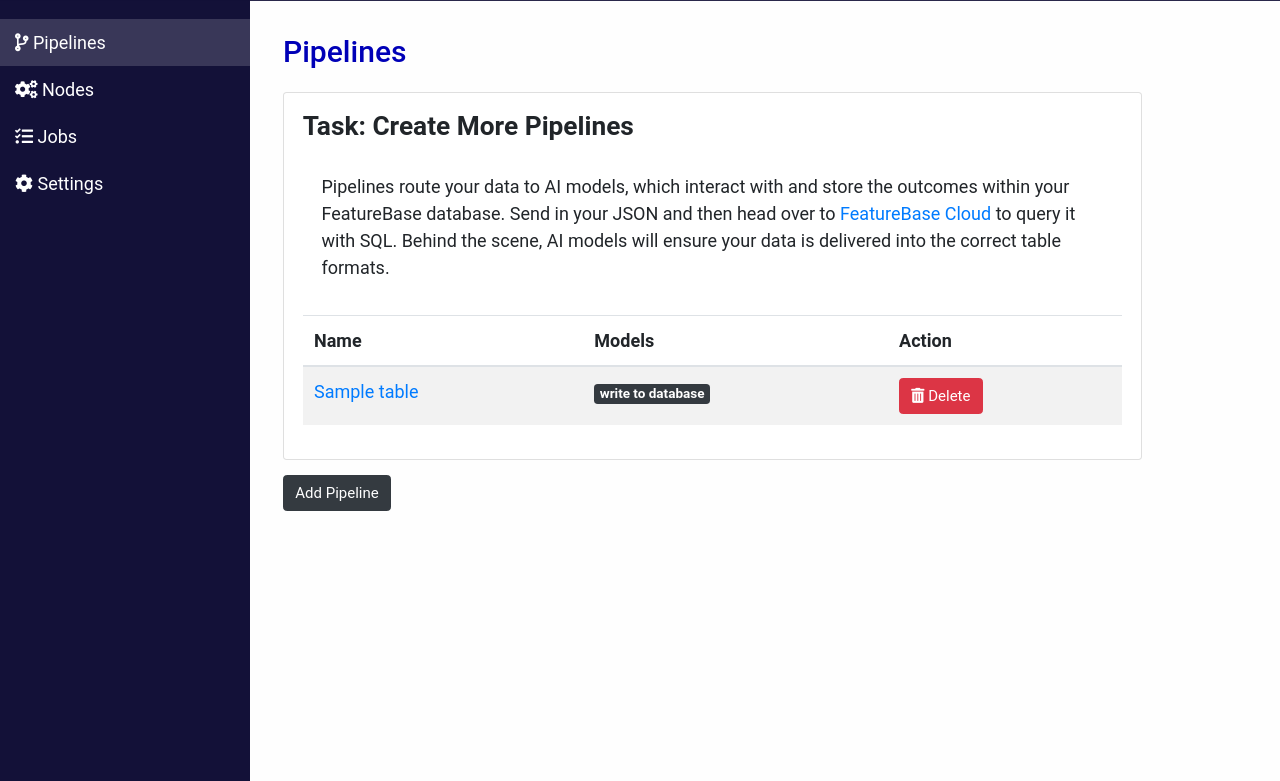
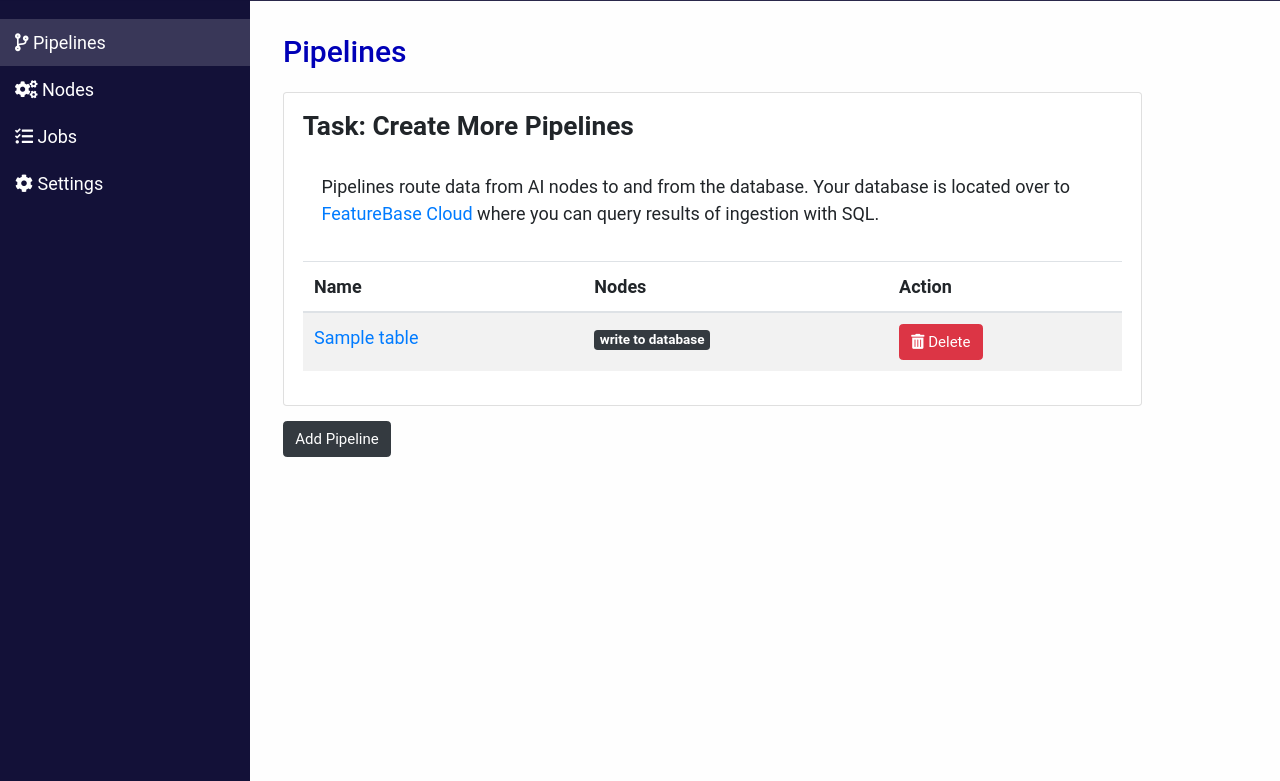
Before and after one commit to FeatureBaseDB/SlothAI, a Flask app: template SlothAI/templates/pages/pipelines.html in a window 1280 px wide. Shown: the part 56-837 px from the top of the page. Run offline with Flask 3, Linux system fonts and the light colour scheme; the template is opened without the code that fills it: most values are stand-ins (such as "Sample title", 1, 10 or a date in 2020); some libraries are stand-ins or nearby versions.

Commit message:
get all by uid

```diff
--- a/SlothAI/templates/pages/pipelines.html
+++ b/SlothAI/templates/pages/pipelines.html
@@ -61,12 +61,12 @@
     <div class="card rounded-lg">
         <div class="card-body">
             <h4 class="card-title card-callout">Task: Create More Pipelines</h4>
-            <p class="card-body">Pipelines route your data to AI models, which interact with  and store the outcomes within your FeatureBase database. Send in your JSON and then head over to <a href="https://cloud.featurebase.com/query/">FeatureBase Cloud</a> to query it with SQL. Behind the scene, AI models will ensure your data is delivered into the correct table formats.</p>
+            <p class="card-body">Pipelines route data from AI nodes to and from the database. Your database is located over to <a href="https://cloud.featurebase.com/query/">FeatureBase Cloud</a> where you can query results of ingestion with SQL.</p>
             <table class="table table-striped">
                 <thead>
                     <tr>
                         <th>Name</th>
-                        <th>Models</th>
+                        <th>Nodes</th>
                         <th>Action</th>
                     </tr>
                 </thead>
@@ -108,7 +108,7 @@
             <div class="card-body">
                 <h4 class="card-title card-callout">Task: Create a new pipeline.</h4>
                 <p class="card-text">
-                    Click on the "Add Pipeline" button to create a new pipeline. Pipelines without models insert directly into FeatureBase.
+                    Click on the "Add Pipeline" button to create a new pipeline. Pipelines without nodes insert directly into FeatureBase.
                 </p>
 
                 <button type="button" class="btn btn-dark" data-toggle="modal" data-target="#modelFormModal">
--- a/SlothAI/web/site.py
+++ b/SlothAI/web/site.py
@@ -98,7 +98,7 @@ def pipelines():
 	username = current_user.name
 	hostname = request.host
 	pipelines = Pipeline.get(uid=current_user.uid)
-	nodes = Node.get(uid=current_user.uid)
+	nodes = Node.get_all_by_uid(uid=current_user.uid)
 
 	return render_template('pages/pipelines.html', username=username, hostname=hostname, pipelines=pipelines)
 
```
